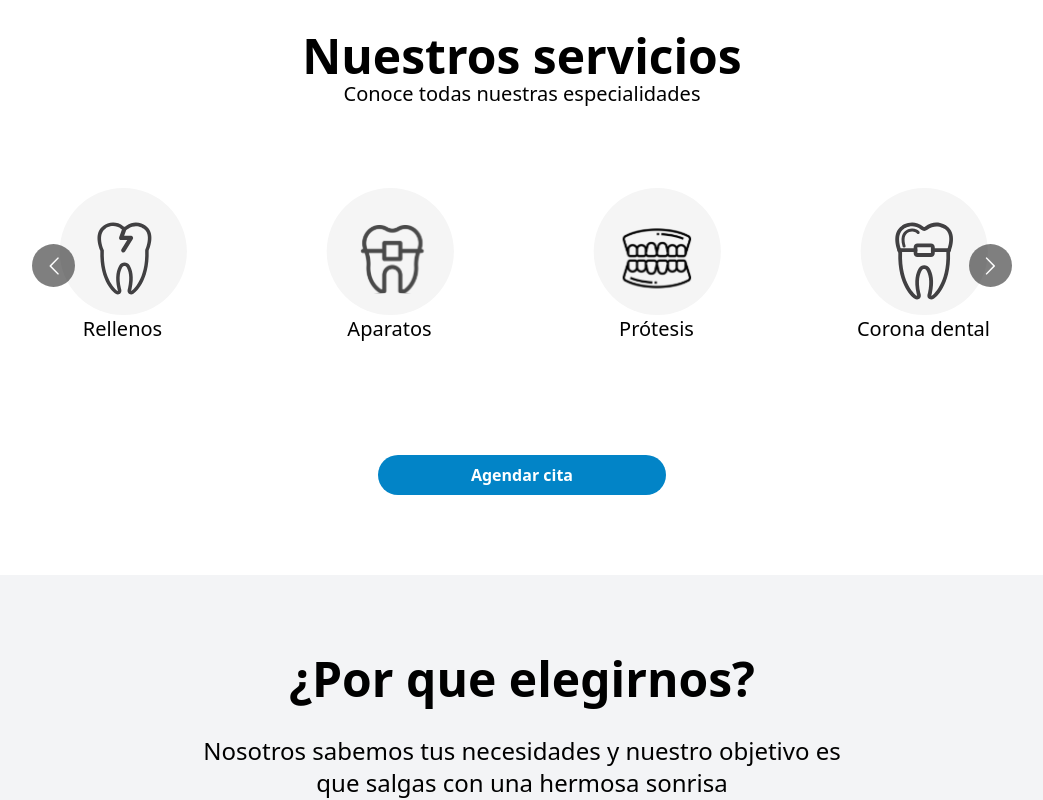
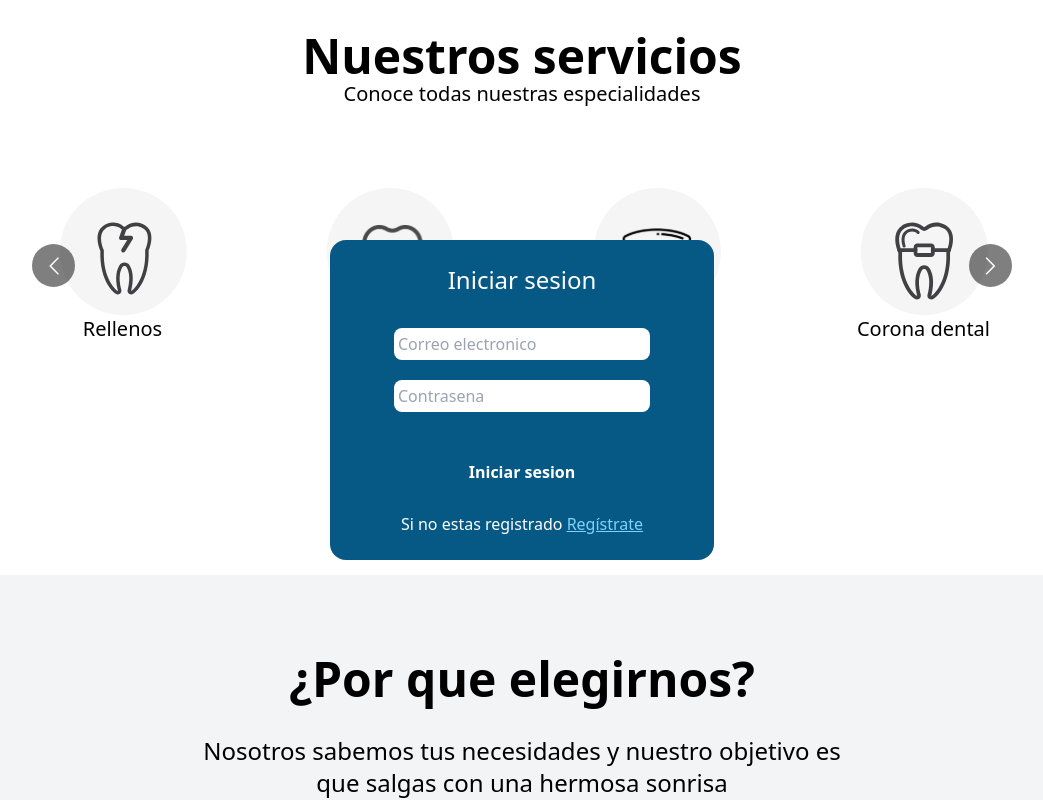
Before and after one commit to No-Country/C10-52-m-reactchallenge-agregar-back, a React (Vite) app: page / in a window 1280 px wide. Shown: the top 800 px of the page, without its empty margins (118-1161 px from the left). Built offline with nearby package versions, Linux system fonts and the light colour scheme.

Commit message:
add form components

```diff
--- a/src/App.jsx
+++ b/src/App.jsx
@@ -1,4 +1,6 @@
 import './App.css'
+import FormLogin from './components/Forms/FormLogin'
+import FormRegister from './components/Forms/FormRegister'
 import GeneralOdoltology from './components/GeneralOdoltology/GeneralOdoltology'
 import OurServices from './components/OurServices/OurServices'
 import WhyChooseUs from './components/WhyChooseUs/WhyChooseUs'
@@ -10,6 +12,8 @@ function App() {
       <OurServices />
       <WhyChooseUs />
       <GeneralOdoltology />
+      {/* <FormRegister /> */}
+      <FormLogin />
     </>
   )
 }
--- a/src/components/Carousel/CarouselC.jsx
+++ b/src/components/Carousel/CarouselC.jsx
@@ -49,7 +49,7 @@ const CarouselC = ({ ourServices, ourSkills, watchMobile, watchTablet, watchDesk
 
   return (
     <Carousel
-      className={` m-auto my-14 ${wSkills}`}
+      className={` m-auto my-14 z-0 ${wSkills}`}
       responsive={responsive}
       infinite={true}
     >
--- /dev/null
+++ b/src/components/Forms/FormLogin.jsx
@@ -0,0 +1,29 @@
+import React from "react";
+
+const openRegister = () => {
+
+}
+
+const FormLogin = () => {
+  return (
+    <form className="flex flex-col items-center justify-center gap-5 bg-sky-800 sm:w-96 h-80 m-auto rounded-2xl absolute top-0 right-0 left-0 bottom-0 z-50">
+      <h5 className="text-2xl text-white mb-3">Iniciar sesion</h5>
+      <input
+        className=" w-8/12 rounded-lg p-1"
+        placeholder="Correo electronico"
+        type="email"
+      />
+      <input
+        className=" w-8/12 rounded-lg p-1"
+        placeholder="Contrasena"
+        type="password"
+      />
+      <button className=" bg-sky-800 rounded-3xl p-2 mt-5 w-60 sm:w-72 text-white hover:bg-sky-600 font-semibold">
+        Iniciar sesion
+      </button>
+      <p className=" text-white">Si no estas registrado <span onClick={openRegister} className=" text-sky-300 underline cursor-pointer">Regístrate</span></p>
+    </form>
+  );
+};
+
+export default FormLogin;
--- /dev/null
+++ b/src/components/Forms/FormRegister.jsx
@@ -0,0 +1,44 @@
+import React from "react";
+
+const FormRegister = () => {
+  return (
+    <form className="flex flex-col items-center justify-center gap-5 bg-sky-800 w-96 h-auto m-auto rounded-2xl absolute top-0 right-0 left-0 bottom-0">
+      <h5 className="text-2xl text-white">Regístrate</h5>
+      <input
+        className=" w-8/12 rounded-lg p-1"
+        placeholder="Nombre"
+        type="text"
+      />
+      <input
+        className=" w-8/12 rounded-lg p-1"
+        placeholder="Apellido"
+        type="text"
+      />
+      <input
+        className=" w-8/12 rounded-lg p-1"
+        placeholder="Correo electronico"
+        type="email"
+      />
+      <input
+        className=" w-8/12 rounded-lg p-1"
+        placeholder="Celular"
+        type="text"
+      />
+      <input
+        className=" w-8/12 rounded-lg p-1"
+        placeholder="Contrasena"
+        type="password"
+      />
+      <input
+        className=" w-8/12 rounded-lg p-1"
+        placeholder="Repetir contrasena"
+        type="password"
+      />
+      <button className=" bg-sky-800 rounded-3xl p-2 mt-5 w-60 sm:w-72 text-white hover:bg-sky-600 font-semibold">
+        Registrarme
+      </button>
+    </form>
+  );
+};
+
+export default FormRegister;
--- a/src/components/WhyChooseUs/WhyChooseUs.jsx
+++ b/src/components/WhyChooseUs/WhyChooseUs.jsx
@@ -24,6 +24,10 @@ const WhyChooseUs = () => {
       info: "Separe su cita en el momento que usted tenga disponibilidad y gustosos le atenderemos",
     },
   ];
+
+  const openForm = () => {
+
+  }
   return (
     <section className=" bg-gray-100 mt-20 flex flex-col items-center">
       <h2 className="text-5xl font-bold pt-20 pb-8 text-center">
@@ -51,7 +55,7 @@ const WhyChooseUs = () => {
             ti.
           </p>
         </div>
-        <button className=" bg-white rounded-3xl text-xl mt-8 mb-5 w-60 h-14 sm:w-60 text-sky-600 hover:bg-sky-800 hover:text-white font-semibold shadow-slate-500 shadow-md">
+        <button onClick={openForm} className=" bg-white rounded-3xl text-xl mt-8 mb-5 w-60 h-14 sm:w-60 text-sky-600 hover:bg-sky-800 hover:text-white font-semibold shadow-slate-500 shadow-md">
           Separe su cita ahora
         </button>
       </div>
```
Also changed, not shown: src/components/GeneralOdoltology/GeneralOdoltology.jsx (+0 -36 lines).
